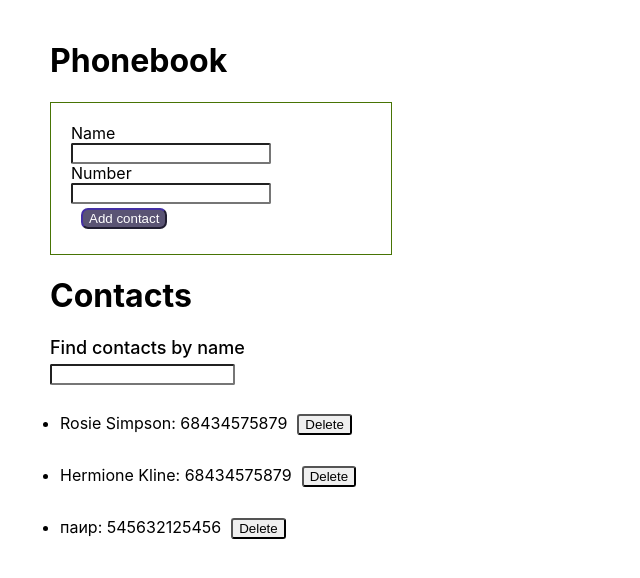
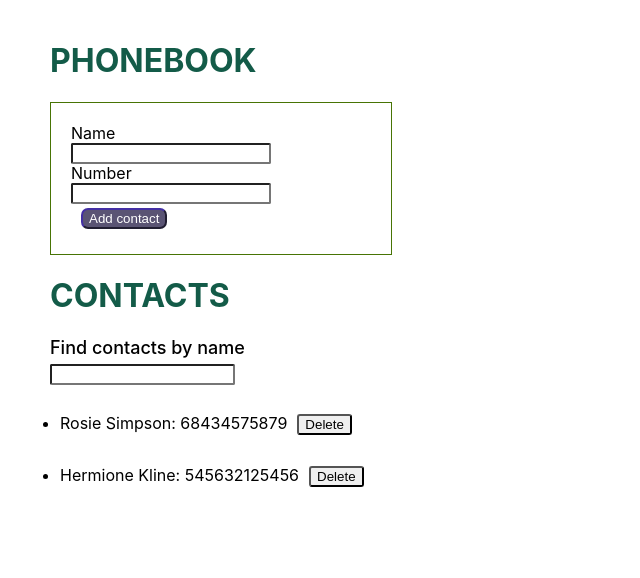
Before and after one commit to ValeronGol/goit-react-hw-07-phonebook, a React (Create React App) app: page / in a window 1280 px wide. Shown: the top 578 px of the page, without its empty margins (0-640 px from the left). Built offline with nearby package versions, Linux system fonts and the light colour scheme; data requests are answered from the project's data file.

Commit message:
bagfixed

```diff
--- a/db.json
+++ b/db.json
@@ -7,13 +7,8 @@
     },
     {
       "name": "Hermione Kline",
-      "number": "68434575879",
-      "id": 6
-    },
-    {
-      "name": "паир",
       "number": "545632125456",
-      "id": 7
+      "id": 5
     }
   ]
 }
--- a/src/components/App/App.jsx
+++ b/src/components/App/App.jsx
@@ -7,13 +7,13 @@ import {
   getIsLoading,
   getError,
 } from 'redux/contacts-selectors';
-import { fetchContact } from 'redux/contacts-actionOperation';
+import { fetchContact } from 'redux/contacts-operations';
 import ContactForm from 'components/ContactForm/ContactForm';
 import ContactList from 'components/ContactList/ContactList';
 import Filter from 'components/Filter/Filter';
 import { LoaderMore } from 'components/Loader/Loader';
 import { ErrorMessage } from 'components/ErrorMessage/ErrorMessage';
-import { Container } from './App.styled';
+import { Container, Title } from './App.styled';
 import 'react-toastify/dist/ReactToastify.css';
 
 export default function App() {
@@ -37,9 +37,9 @@ export default function App() {
 
   return (
     <Container>
-      <h1>Phonebook</h1>
+      <Title>Phonebook</Title>
       <ContactForm />
-      <h1>Contacts</h1>
+      <Title>Contacts</Title>
       <Filter />
       {isLoading && <LoaderMore />}
       {error && <ErrorMessage />}
--- a/src/components/App/App.styled.js
+++ b/src/components/App/App.styled.js
@@ -1,6 +1,12 @@
 import styled from '@emotion/styled';
+
 export const Container = styled.div`
   padding: 20px 50px;
   margin-left: auto;
   margin-right: auto;
 `;
+
+export const Title = styled.h1`
+  color: rgb(19, 91, 72);
+  text-transform: uppercase;
+`;
--- a/src/components/ContactForm/ContactForm.jsx
+++ b/src/components/ContactForm/ContactForm.jsx
@@ -1,7 +1,7 @@
 import React, { useState } from 'react';
 import { useSelector, useDispatch } from 'react-redux';
 import { toast } from 'react-toastify';
-import { addContact } from 'redux/contacts-actionOperation';
+import { addContact } from 'redux/contacts-operations';
 import { getContacts } from 'redux/contacts-selectors';
 import { ConteinerForm, Label, Button, Input } from './ContactForm.styled';
 
--- a/src/components/ContactList/ContactList.jsx
+++ b/src/components/ContactList/ContactList.jsx
@@ -1,6 +1,6 @@
 import { useDispatch } from 'react-redux';
 import PropTypes from 'prop-types';
-import { deleteContact } from 'redux/contacts-actionOperation';
+import { deleteContact } from 'redux/contacts-operations';
 import Contact from 'components/Contact/Contact';
 import { List } from './ContactList.styled';
 
--- a/src/index.js
+++ b/src/index.js
@@ -1,7 +1,7 @@
 import React from 'react';
 import ReactDOM from 'react-dom';
 import { Provider } from 'react-redux';
-import { store } from 'redux/contacts-store';
+import { store } from 'redux/store';
 import App from 'components/App/App';
 import './index.css';
 
--- a/src/redux/contacts-actionOperation.js
+++ b/src/redux/contacts-operations.js
@@ -1,16 +1,16 @@
 import { createAsyncThunk } from '@reduxjs/toolkit';
 import axios from 'axios';
 
-const serverUrl = 'http://localhost:3700/contacts';
+axios.defaults.baseURL = 'http://localhost:3700';
 
 export const fetchContact = createAsyncThunk(
   'contacts/fetchContacts',
   async (_, { rejectWithValue }) => {
     try {
-      const contacts = await axios.get(serverUrl);
-      return contacts.data;
+      const { data } = await axios.get('/contacts');
+      return data;
     } catch (error) {
-      return rejectWithValue(error);
+      return rejectWithValue(error.message);
     }
   },
 );
@@ -19,13 +19,13 @@ export const addContact = createAsyncThunk(
   'contacts/addContacts',
   async ({ name, number }, { rejectWithValue }) => {
     try {
-      const contacts = await axios.post(serverUrl, {
+      const { data } = await axios.post('/contacts', {
         name,
         number,
       });
-      return contacts.data;
+      return data;
     } catch (error) {
-      return rejectWithValue(error);
+      return rejectWithValue(error.message);
     }
   },
 );
@@ -34,10 +34,10 @@ export const deleteContact = createAsyncThunk(
   'contacts/deleteContacts',
   async (id, { rejectWithValue }) => {
     try {
-      await axios.delete(`${serverUrl}/${id}`);
+      await axios.delete(`/contacts/${id}`);
       return id;
     } catch (error) {
-      return rejectWithValue(error);
+      return rejectWithValue(error.message);
     }
   },
 );
--- a/src/redux/contacts-reducer.js
+++ b/src/redux/contacts-reducers.js
@@ -5,7 +5,7 @@ import {
   addContact,
   fetchContact,
   deleteContact,
-} from 'redux/contacts-actionOperation';
+} from 'redux/contacts-operations';
 
 const filterReducer = createReducer('', {
   [filterContact]: (_, { payload }) => payload,
--- a/src/redux/contacts-store.js
+++ b/src/redux/store.js
@@ -1,5 +1,5 @@
 import { configureStore } from '@reduxjs/toolkit';
-import { rootReducer } from 'redux/contacts-reducer';
+import { rootReducer } from 'redux/contacts-reducers';
 
 export const store = configureStore({
   reducer: {
```
